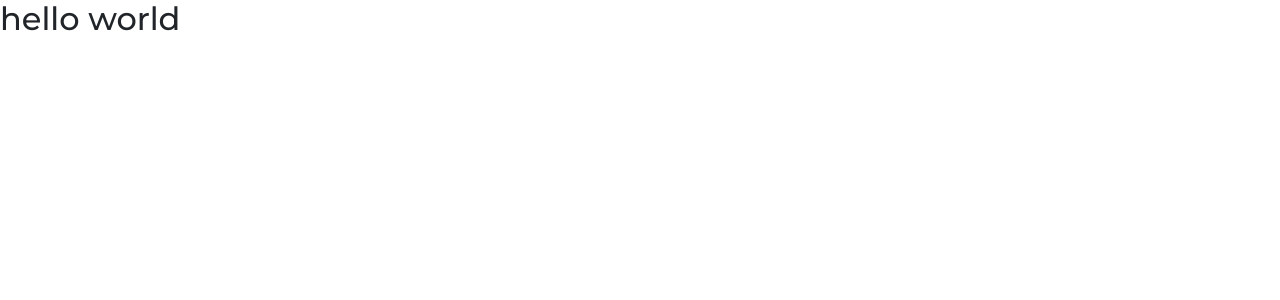
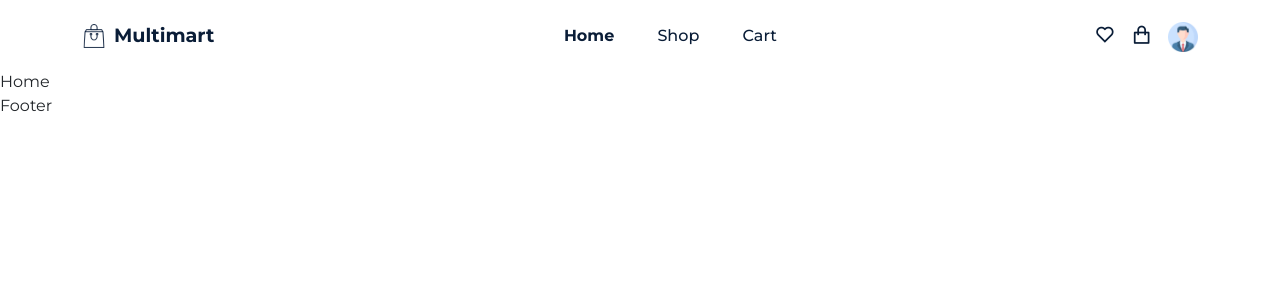
Before and after one commit to HysenB/ecommerce-react-firebase, a React (Create React App) app: page /home in a window 1280 px wide. Shown: the top 300 px of the page. Built offline with nearby package versions, Linux system fonts and the light colour scheme.

Commit message:
styling header

```diff
--- a/src/App.css
+++ b/src/App.css
@@ -54,3 +54,11 @@
   text-decoration: none;
   color: unset;
 }
+
+img {
+  width: 100%;
+}
+
+section {
+  padding: 60px 0;
+}
--- a/src/App.js
+++ b/src/App.js
@@ -1,7 +1,9 @@
 import "./App.css";
 
+import Layout from "./components/layout/Layout"
+
 function App() {
-  return <h1>hello world</h1>;
+  return <Layout />;
 }
 
 export default App;
--- /dev/null
+++ b/src/components/footer/Footer.jsx
@@ -0,0 +1,9 @@
+import React from 'react'
+
+const Footer = () => {
+    return (
+        <div>Footer</div>
+    )
+}
+
+export default Footer
--- /dev/null
+++ b/src/components/header/Header.jsx
@@ -0,0 +1,73 @@
+import React from 'react'
+
+import { NavLink } from 'react-router-dom';
+import './header.css'
+
+import logo from '../../assets/images/eco-logo.png';
+import userIcon from '../../assets/images/user-icon.png';
+
+import { Container, Row } from "reactstrap";
+
+const nav__link = [
+    {
+        path: 'home',
+        display: 'Home',
+    },
+    {
+        path: 'shop',
+        display: 'Shop',
+    },
+    {
+        path: 'cart',
+        display: 'Cart',
+    },
+]
+
+const Header = () => {
+    return <header className='header'>
+        <Container>
+            <Row>
+                <div className='nav__wrapper'>
+                    <div className="logo">
+                        <img src={logo} alt="logo" />
+                        <div>
+                            <h1>Multimart</h1>
+                        </div>
+                    </div>
+
+                    <div className="navigation">
+                        <ul className="menu">
+                            {
+                                nav__link.map((item, index) => (
+                                    <li className='nav__item' key={index}>
+                                        <NavLink className={(navClass) => navClass.isActive ? 'nav__active' : ''} to={item.path}>{item.display}</NavLink>
+                                    </li>
+                                ))
+                            }
+                        </ul>
+                    </div>
+
+                    <div className="nav__icons">
+
+                        <span className='fav__icon'>
+                            <i class='ri-heart-line'></i>
+                        </span>
+                        <span className="cart__icon">
+                            <i class='ri-shopping-bag-line'></i>
+                        </span>
+
+                        <span><img src={userIcon} alt="" /></span>
+                    </div>
+
+                    <div className="mobile__menu">
+                        <span>
+                            <i class='ri-menu-line'></i>
+                        </span>
+                    </div>
+                </div>
+            </Row>
+        </Container>
+    </header>
+}
+
+export default Header
--- /dev/null
+++ b/src/components/header/header.css
@@ -0,0 +1,70 @@
+.header {
+    width: 100%;
+    height: 70px;
+    line-height: 70px;
+}
+
+.nav__wrapper {
+    display: flex;
+    align-items: center;
+    justify-content: space-between;
+}
+
+.logo {
+    display: flex;
+    align-items: center;
+    column-gap: 8px;
+}
+
+
+.logo img {
+    width: 1.5rem;
+    height: 1.5rem;
+}
+
+.logo h1 {
+    font-size: 1.2rem;
+    font-weight: 700;
+    color: var(--primary-color)
+}
+
+.menu {
+    display: flex;
+    align-items: center;
+    column-gap: 2.7rem;
+    margin-bottom: 0;
+}
+
+.nav__item a {
+    color: var(--primary-color);
+    font-weight: 500;
+    cursor: pointer;
+}
+
+.nav__icons {
+    display: flex;
+    align-items: center;
+    column-gap:1rem;
+}
+
+.nav__icons span i {
+    font-size: 1.3rem;
+    color: var(--primary-color);
+    cursor: pointer;
+}
+
+.nav__icons span img {
+    width: 30px;
+    height: 30px;
+    cursor: pointer;
+}
+
+.mobile__menu {
+    font-size: 1.3rem;
+    color: var(--primary-color);
+    display: none;
+}
+
+.nav__active {
+    font-weight: 700 !important;
+}
--- /dev/null
+++ b/src/components/layout/Layout.jsx
@@ -0,0 +1,17 @@
+import React from 'react'
+
+import Footer from '../footer/Footer'
+import Header from '../header/Header'
+import Routers from '../../routers/Routers'
+
+const Layout = () => {
+    return <>
+        <Header />
+        <div>
+            <Routers />
+        </div>
+        <Footer />
+    </>
+}
+
+export default Layout
--- a/src/routers/Routers.js
+++ b/src/routers/Routers.js
@@ -1,4 +1,4 @@
-import { Routes, Route } from "react-router-dom";
+import { Routes, Route, Navigate } from "react-router-dom";
 
 // Pages
 import Home from "../pages/Home"
@@ -11,6 +11,7 @@
 
 const Router = () => {
     return <Routes>
+        <Route path='/' element={<Navigate to='/home' />} />
         <Route path='home' element={<Home />} />
         <Route path='shop' element={<Shop />} />
         <Route path='shop/:id' element={<ProductDetails />} />
```
